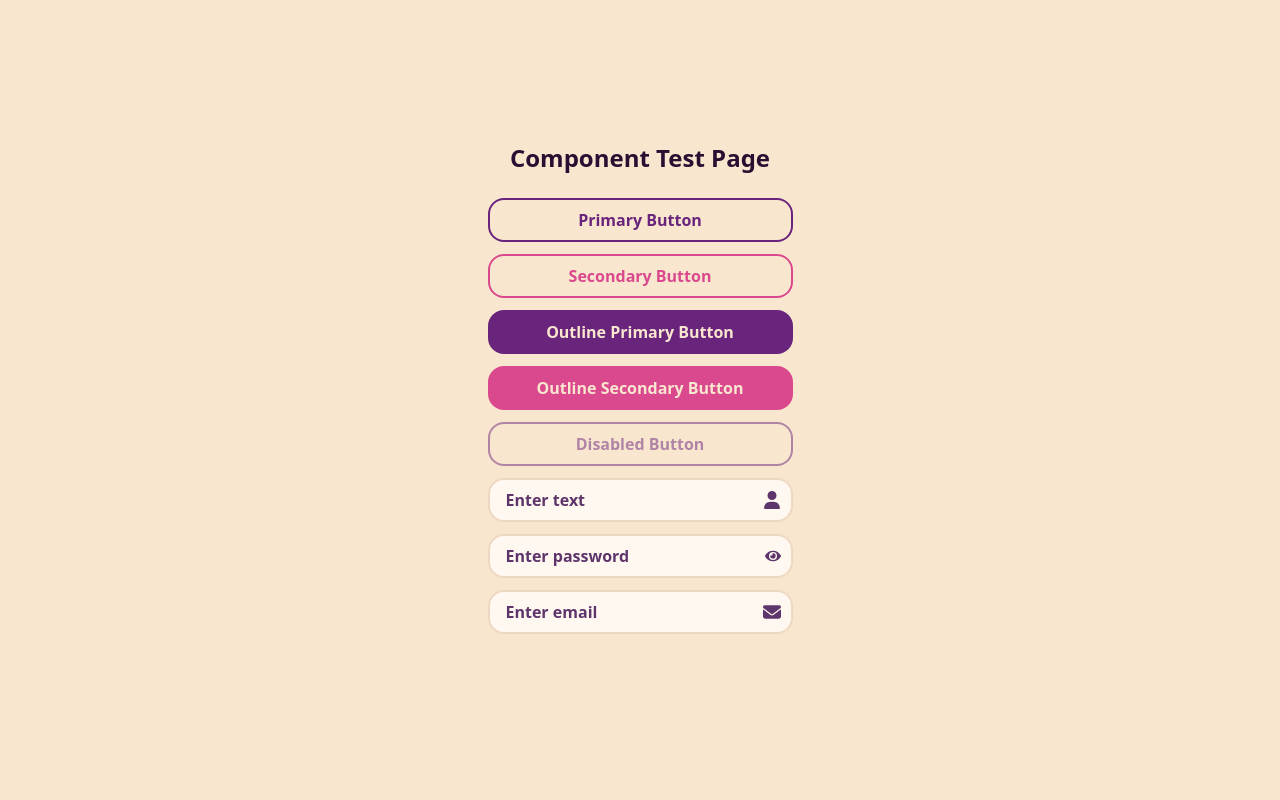
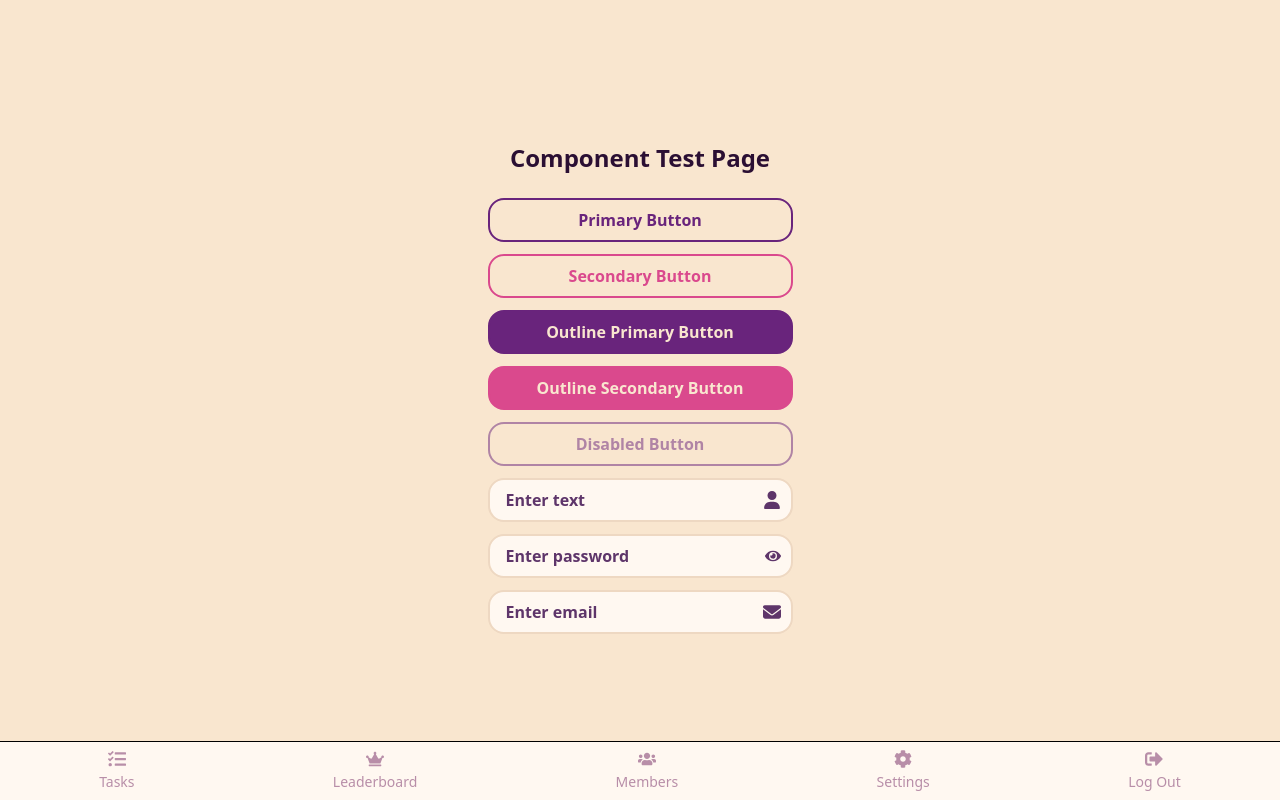
Before and after one commit to rakun256/oscar, a React (Vite) app: page /test in a window 1280 px wide. Built offline with nearby package versions, Linux system fonts and the light colour scheme; no server answers.

Commit message:
feat: add Navbar component to ComponentTest page

```diff
--- a/src/components/Navbar.jsx
+++ b/src/components/Navbar.jsx
@@ -0,0 +1,62 @@
+import { NavLink, useLocation, useNavigate } from "react-router-dom";
+import { useAuth } from "../context/AuthContext";
+import { useUI } from "../context/UIContext";
+import { FaTasks, FaCrown, FaUsers, FaCog, FaSignOutAlt } from "react-icons/fa";
+
+export default function Navbar() {
+  const { logout } = useAuth();
+  const { setLoading, notify } = useUI();
+  const location = useLocation();
+  const navigate = useNavigate();
+
+  const handleLogout = async () => {
+    setLoading(true);
+    try {
+      await logout();
+      notify.success("Çıkış yapıldı");
+      navigate("/auth/login");
+    } finally {
+      setLoading(false);
+    }
+  };
+
+  const isTribePage = location.pathname.startsWith("/test");
+
+  if (!isTribePage) return null;
+
+  const navItems = [
+    { path: "/tribe/:id/dashboard", label: "Tasks", icon: FaTasks },
+    { path: "/tribe/:id/leaderboard", label: "Leaderboard", icon: FaCrown },
+    { path: "/tribe/:id/members", label: "Members", icon: FaUsers },
+    { path: "/tribe/:id/settings", label: "Settings", icon: FaCog },
+  ];
+
+  return (
+    <nav className="fixed bottom-0 left-0 right-0 bg-bg-soft border-t shadow-md flex justify-around py-2 z-50">
+      {navItems.map(({ path, label, icon: Icon }) => (
+        <NavLink
+          key={path}
+          to={path}
+          className={({ isActive }) =>
+            `flex flex-col items-center text-sm ${
+              isActive
+                ? "text-primary font-semibold"
+                : "text-border-strong hover:text-primary transition"
+            }`
+          }
+        >
+          <Icon className="text-lg mb-1" />
+          {label}
+        </NavLink>
+      ))}
+
+      <button
+        onClick={handleLogout}
+        className="flex flex-col items-center text-sm text-border-strong hover:text-error transition cursor-pointer"
+      >
+        <FaSignOutAlt className="text-lg mb-1" />
+        Log Out
+      </button>
+    </nav>
+  );
+}
--- a/src/pages/Test/ComponentTest.jsx
+++ b/src/pages/Test/ComponentTest.jsx
@@ -3,6 +3,7 @@ import Button from "../../components/Button";
 import Input from "../../components/Input";
 import { useUI } from "../../context/UIContext";
 import { FaEnvelope } from "react-icons/fa6";
+import Navbar from "../../components/Navbar";
 
 export default function ComponentTest() {
   const { notify } = useUI();
@@ -13,6 +14,7 @@ export default function ComponentTest() {
 
   return (
     <div className="flex flex-col w-[100] min-h-[100vh] items-center justify-center">
+      <Navbar />
       <h1 className="text-text font-bold text-2xl ">Component Test Page</h1>
       <div className="flex flex-col gap-3 p-6">
         <Button onClick={handleClick}>Primary Button</Button>
```
